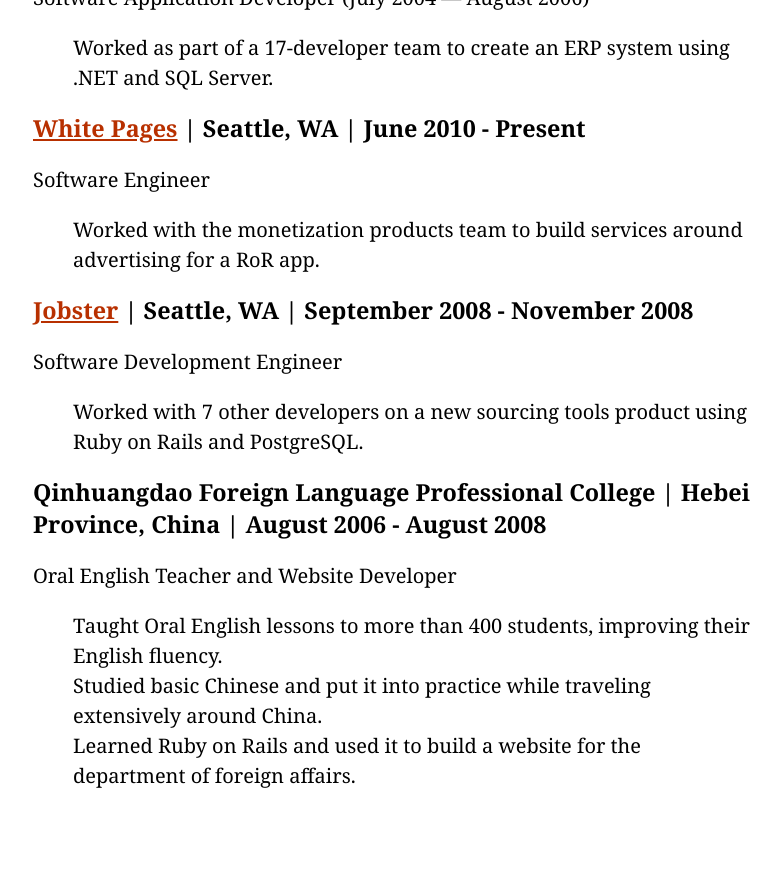
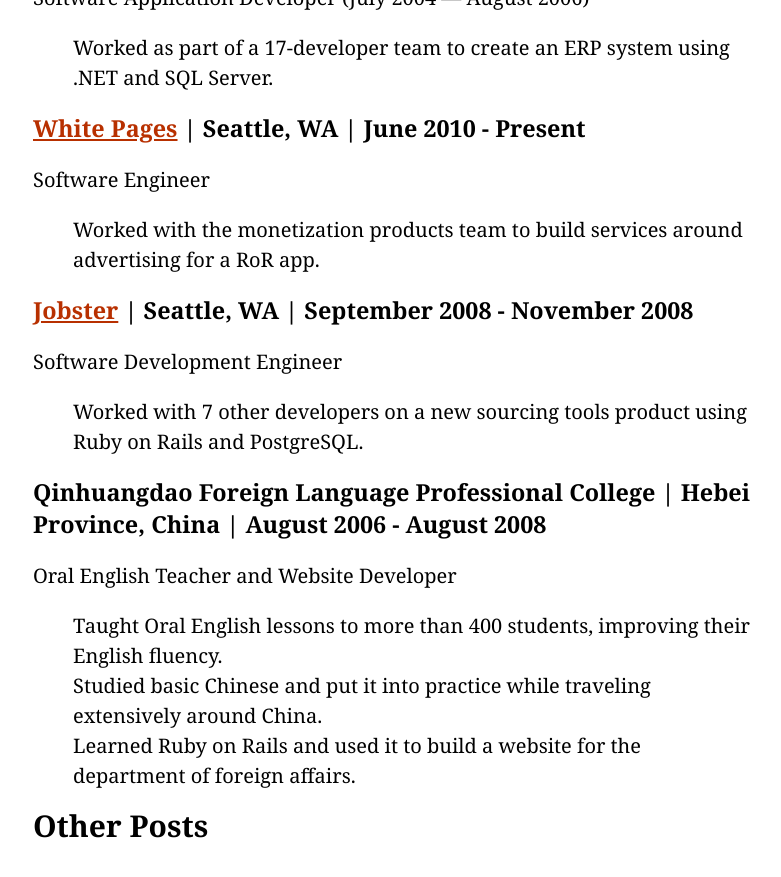
Before and after one commit to cohitre/myron-marston, a Jekyll site: the page built from resume.md, in a window 1280 px wide and 900 px high, scrolled down 3318 px. Shown: the top 877 px of the window, without its empty margins (247-1028 px from the left). Built offline with Jekyll 4.4.1, drawn with Linux system fonts in a browser that asks for light colours; before the commit the page ends 4164 px from its top, so only the background shows below that.

Commit message:
Add links to other posts.

```diff
--- a/_layouts/default.html
+++ b/_layouts/default.html
@@ -11,4 +11,12 @@
     {{ content }}
     </section>
   </body>
+  <div id="footer">
+    <h2>Other Posts</h2>
+    <ul class="posts">
+      {% for post in site.posts %}
+        <li><span>{{ post.date | date_to_string }}</span> &raquo; <a href="{{ post.url }}">{{ post.title }}</a></li>
+      {% endfor %}
+    </ul>
+  </div>
 </html>
```
